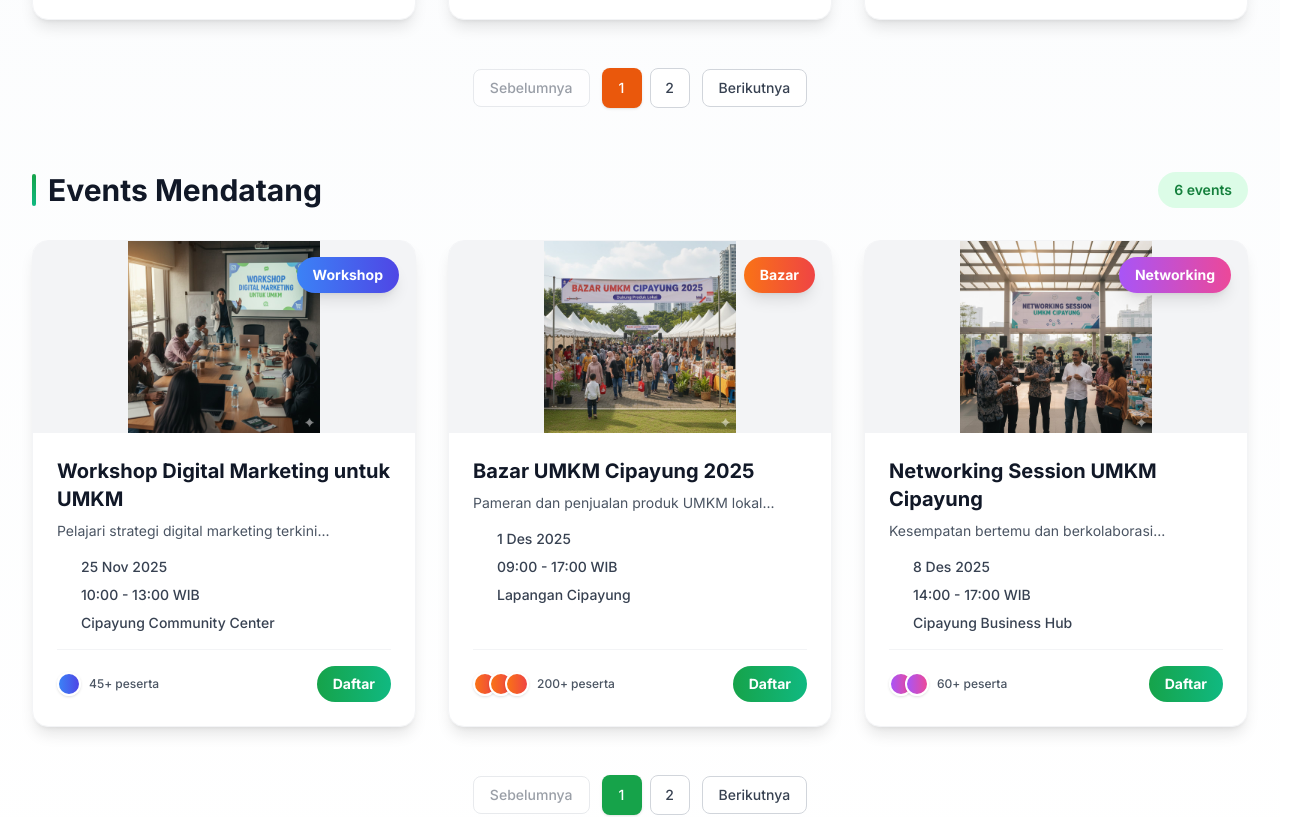
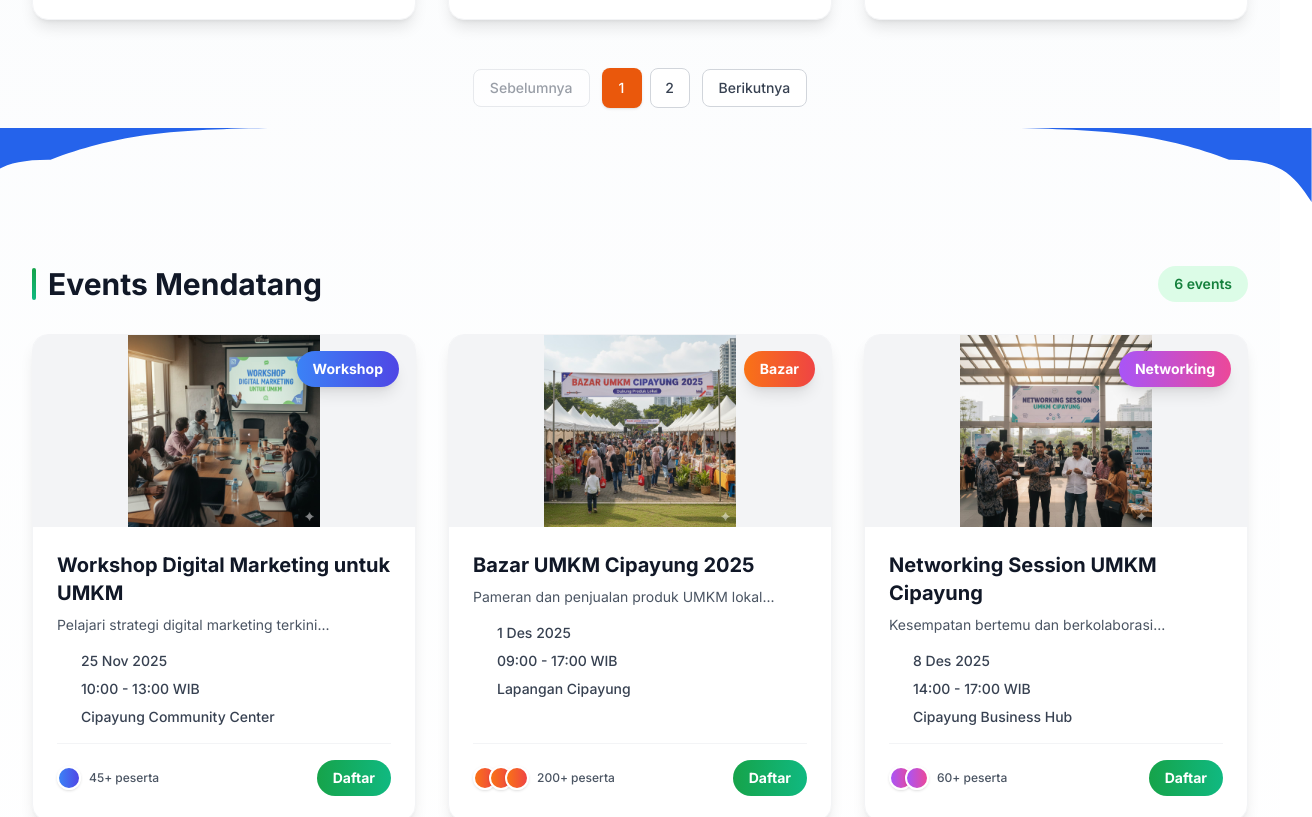
Before and after one commit to iqytamaa/UMKM-Cipayung, a Next.js app: page /events in a window 1280 px wide. Shown: the part 1100-1917 px from the top of the page, 1312 px wide, since content can reach past the window. Built offline with nearby package versions, Linux system fonts and the light colour scheme.

Commit message:
Menambahkan UI frame untuk setiap grid

```diff
--- a/src/app/events/page.tsx
+++ b/src/app/events/page.tsx
@@ -254,6 +254,32 @@ export default function EventsPage() {
                   themeColor="orange"
                 />
               )}
+              {/* === TEMPEL KODE VEKTOR DI SINI === */}
+            {/* Tampilkan HANYA jika tidak ada filter kategori */}
+            {!selectedCategory && (
+              <div className="col-span-1 md:col-span-2 lg:col-span-3 flex justify-between items-center py-13 my-5">{/* Full width di semua ukuran */}
+
+                {/* 2. Gambar Kiri (Vector 1.svg) - Path ditukar */}
+                         <div data-aos="fade-right" data-aos-delay="500" className="-ml-16">
+                           <Image
+                             src="/Logo/Vector 1.svg" // <-- Path ditukar
+                             alt="Decorative Vector Left"
+                             width={300}
+                             height={300}
+                           />
+                         </div>
+
+                         {/* 3. Gambar Kanan (Vector 2.svg) - Path ditukar */}
+                         <div data-aos="fade-left" data-aos-delay="600" className="-mr-16">
+                           <Image
+                             src="/Logo/Vector 2.svg" // <-- Path ditukar
+                             alt="Decorative Vector Right"
+                             width={300}
+                             height={300}
+                           />
+                         </div>
+                       </div>
+                     )}
             </>
           ) : (
             <div data-aos="fade-in" className="text-center py-12 bg-white rounded-2xl border-2 border-dashed border-gray-200">
```
Lines whose indentation alone changed are shown as unchanged.
